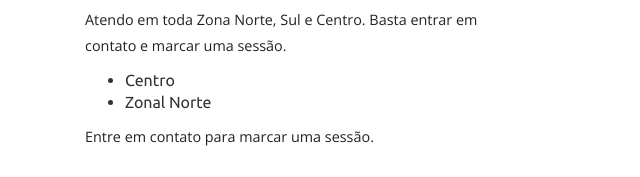
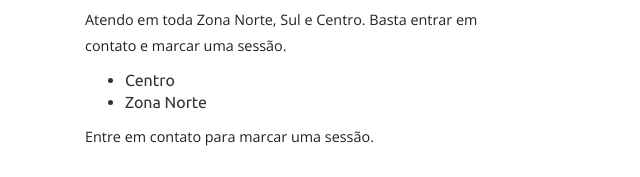
Before and after one commit to JaderLimaRJ/JaderLimaRJ.github.io, a plain HTML site: page index.html in a window 1280 px wide. Shown: the part 3008-3185 px from the top of the page, 0-640 px from the left. Drawn offline with nearby package versions, Linux system fonts and the light colour scheme.

Commit message:
Corrigir texto digitaddo errado na seção de local

```diff
--- a/index.html
+++ b/index.html
@@ -263,7 +263,7 @@ License URL: http://creativecommons.org/licenses/by/3.0/
 					<p>Atendo em toda Zona Norte, Sul e Centro. Basta entrar em contato e marcar uma sessão.</p>
 					<ul>
 						<li>Centro</li>
-						<li>Zonal Norte</li>
+						<li>Zona Norte</li>
 					</ul>
 					<p>Entre em contato para marcar uma sessão.</p>
 				</div>
```
